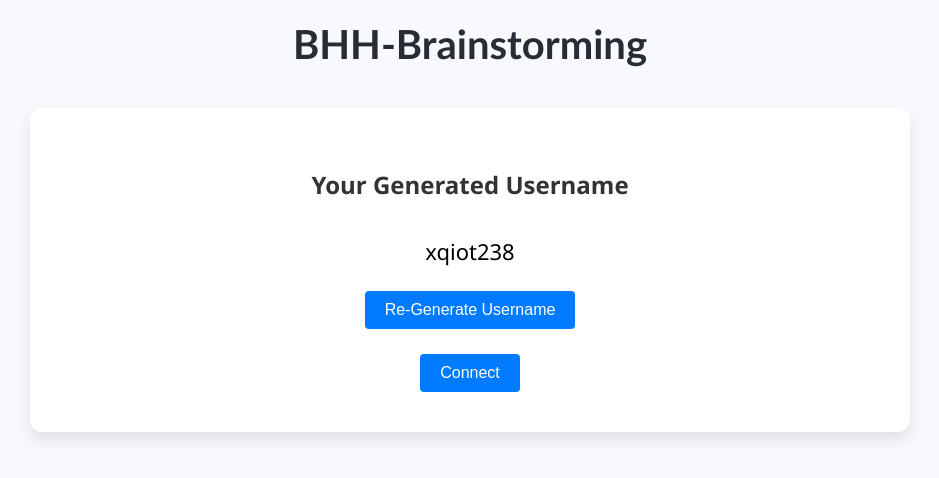
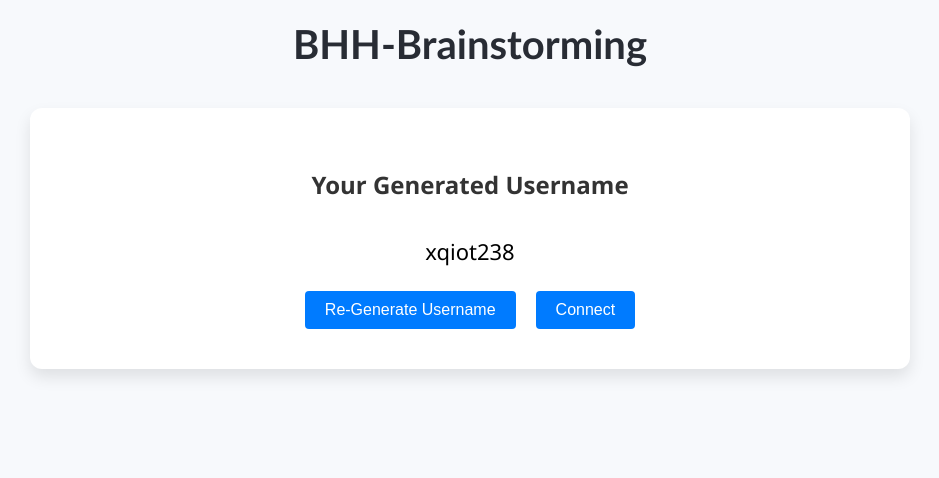
Before and after one commit to dbal0503/BHH-Brainstorming, a React (Create React App) app in the folder bhh-brainstorming/frontend/: page / in a window 1280 px wide. Shown: the top 478 px of the page, without its empty margins (170-1109 px from the left). Built offline with nearby package versions, Linux system fonts and the light colour scheme.

Commit message:
beautiful styling ;-;

```diff
--- a/bhh-brainstorming/frontend/src/components/Session.css
+++ b/bhh-brainstorming/frontend/src/components/Session.css
@@ -61,9 +61,14 @@ h2 {
   padding: 0 20px;
 }
 
-/* Create Session inputs and button same width */
 .create-session input[type='text'],
-.create-session textarea,
+.create-session textarea {
+  display: block;
+  width: 80%;
+  margin: 0 auto 10px;
+}
+
+
 .create-session button {
   display: block;
   width: 80%;
@@ -73,6 +78,15 @@ h2 {
 .session-list ul {
   list-style-type: none;
   padding: 0;
+}
+
+.chat-input {
+  width: 760px;
+  gap: 20px;
+  display: flex;
+  flex-direction: row;
+  justify-content: center;
+  align-items: center;
 }
 
 .session-list li {
@@ -187,19 +201,12 @@ h2 {
   transform: scale(1.1);
 }
 
-.chat-input-group {
-  display: flex;
-  gap: 10px;
-  margin-top: 10px;
-}
 
 input[type='text'],
 input,
 textarea {
   width: 100%;
-  max-width: 400px;
   padding: 10px 15px;
-  margin-bottom: 10px;
   border: 1px solid #d0d7de;
   border-radius: 4px;
   font-size: 1rem;
@@ -295,7 +302,7 @@ button:hover {
 
 .mute-button.active,
 .deafen-button.active {
-  background-color: #ddd;
+  background-color: #043f75;
   border-radius: 4px;
 }
 
@@ -323,3 +330,11 @@ button:hover {
   text-align: center;
   margin-top: 10px;
 }
+
+.joining-actions {
+  display: flex;
+  flex-direction: row;
+  gap: 20px;
+  justify-content: center;
+  align-items: center;
+}
--- a/bhh-brainstorming/frontend/src/components/Session.tsx
+++ b/bhh-brainstorming/frontend/src/components/Session.tsx
@@ -167,8 +167,10 @@ const Session: React.FC = () => {
           <div className="username-display">
             {username}
           </div>
-          <button onClick={() => setUsername(generateUsername())}>Re-Generate Username</button>
-          <button onClick={handleConnect} style={{ marginTop: '10px' }}>Connect</button>
+          <div className="joining-actions">
+            <button onClick={() => setUsername(generateUsername())}>Re-Generate Username</button>
+            <button onClick={handleConnect} >Connect</button>
+          </div>
         </div>
       ) : (
         <>
@@ -181,6 +183,7 @@ const Session: React.FC = () => {
                 placeholder="Session Name"
                 value={sessionName}
                 onChange={(e) => setSessionName(e.target.value)}
+                className='session-name-input'
               />
               <textarea
                 placeholder="Enter Guiding Questions (one per line)"
```
